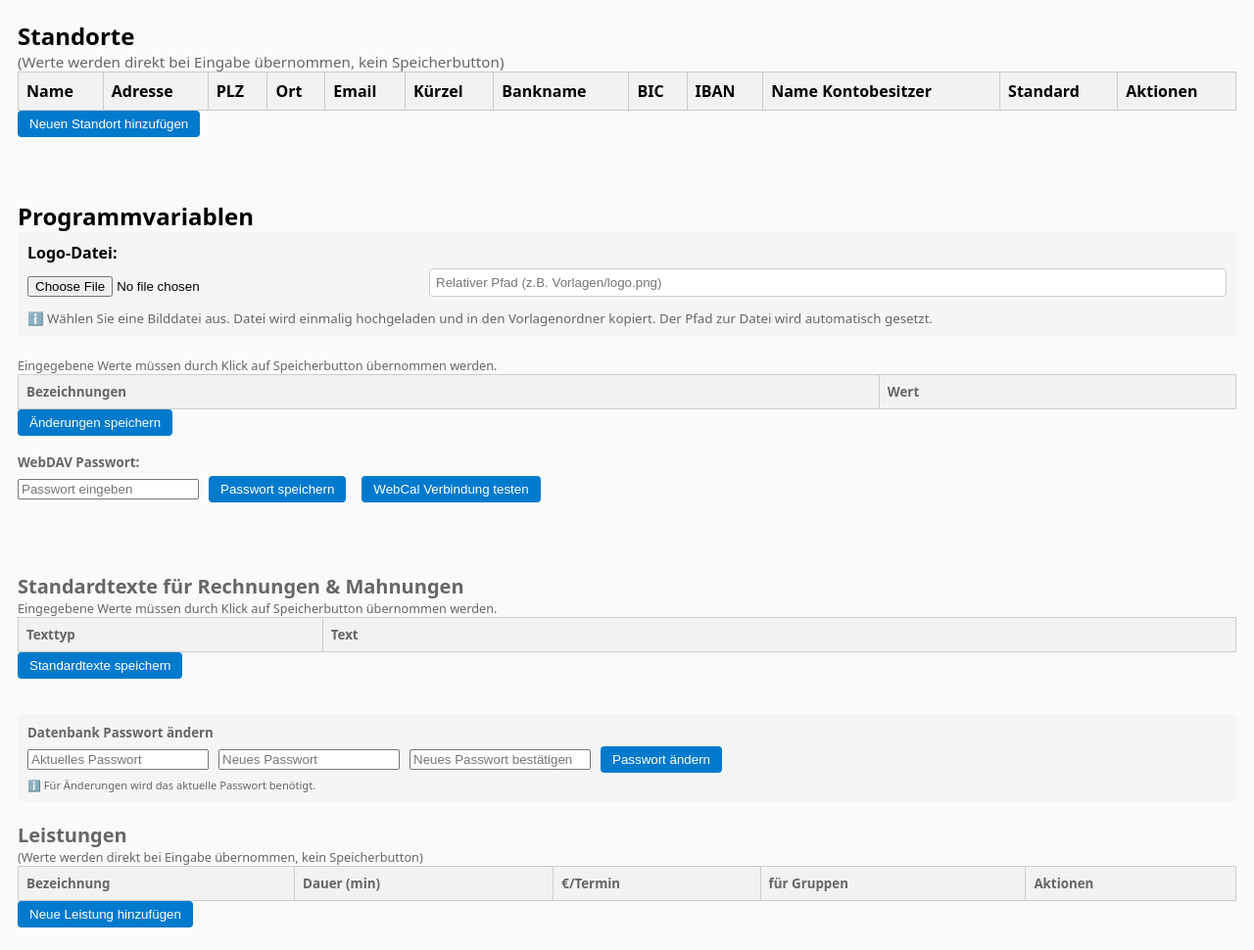
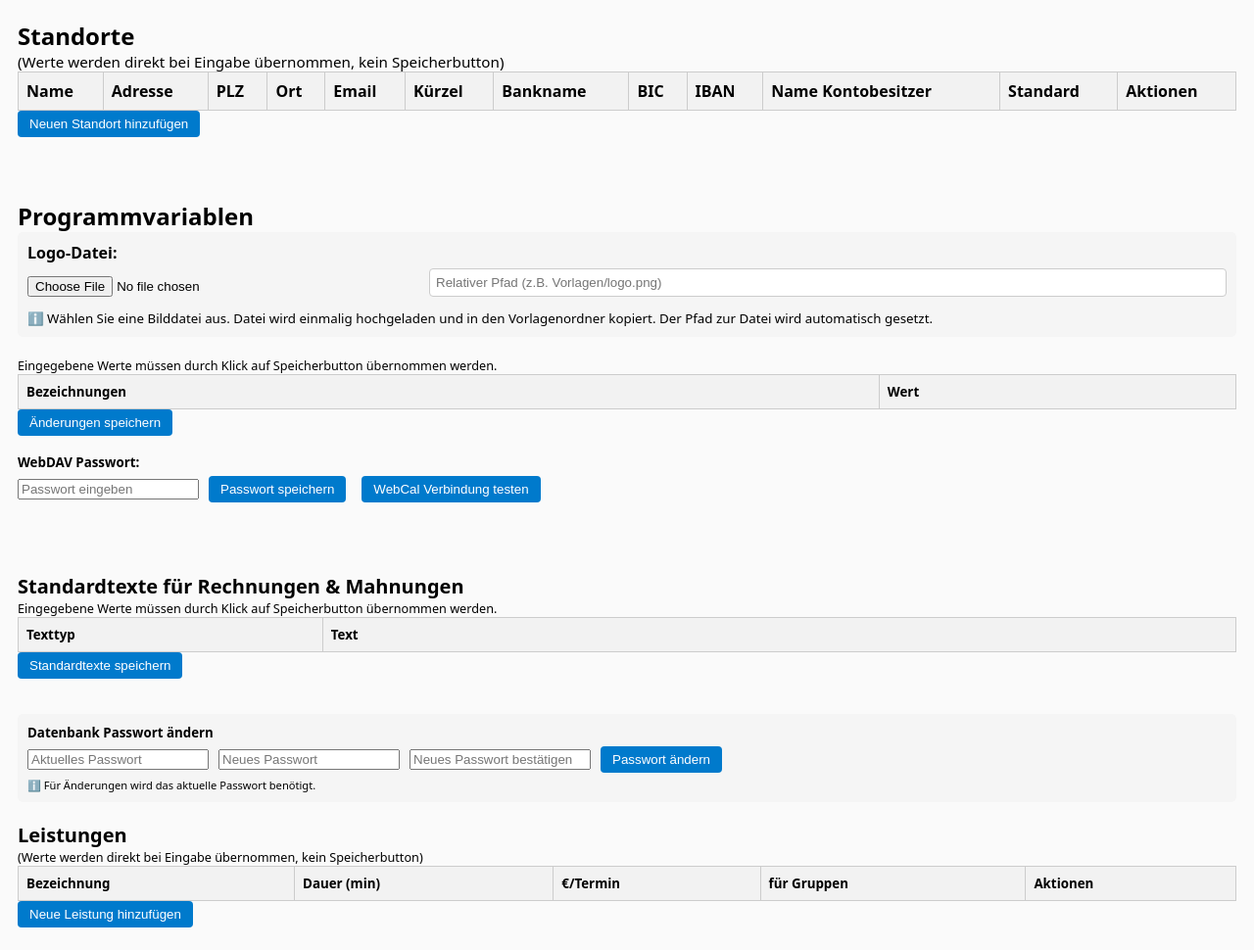
Before and after one commit to mmaukii/psyDB, a Python web app: template templates/einstellungen.html in a window 1280 px wide. Shown: the part 40-1010 px from the top of the page at 98% size. Run offline with Jinja, Linux system fonts and the light colour scheme; the template is opened without the code that fills it, so the values that code supplies are empty.

Commit message:
anpassung format Einstellungen

```diff
--- a/templates/einstellungen.html
+++ b/templates/einstellungen.html
@@ -13,13 +13,15 @@
 	.pfadCell { display: flex; gap: 8px; align-items: center; }
 	.pfadInput { flex: 1; min-width: 0; }
 	.pfadFile { flex: 0 0 auto; }
+	body { color: #000; }
+	span, small, label, h2 { color: #000 !important; }
 </style>
 </head>
 <body>
 <h2 style="margin-bottom: 0;">Standorte</h2>
 <div style="display: flex; align-items: baseline; gap: 10px;">
 
-	<span style="font-size: 0.95em; color: #666; font-weight: normal;">(Werte werden direkt bei Eingabe übernommen, kein Speicherbutton)</span>
+	<span style="font-size: 0.95em; font-weight: normal;">(Werte werden direkt bei Eingabe übernommen, kein Speicherbutton)</span>
 </div>
 
 <table id="standorteTable">
@@ -72,11 +74,11 @@
 		<input type="file" id="logoFilePicker" accept="image/*" style="flex: 1;">
 		<input type="text" id="logoFileInput" placeholder="Relativer Pfad (z.B. Vorlagen/logo.png)" style="flex: 2;" readonly>
 	</div>
-	<small style="color: #666; display: block; margin-top: 5px;">
+	<small style="display: block; margin-top: 5px;">
 		ℹ️ Wählen Sie eine Bilddatei aus. Datei wird einmalig hochgeladen und in den Vorlagenordner kopiert. Der Pfad zur Datei wird automatisch gesetzt.
 </div>
 
-<span style="font-size: 0.95em; color: #666; font-weight: normal;">Eingegebene Werte müssen durch Klick auf Speicherbutton übernommen werden.</span>
+<span style="font-size: 0.95em; font-weight: normal;">Eingegebene Werte müssen durch Klick auf Speicherbutton übernommen werden.</span>
 <table id="programmvariablenTable">
 	<thead>
 		<tr>
@@ -99,7 +101,7 @@
 </div>
 <br><br>
 <h2 style="margin-bottom: 0;">Standardtexte für Rechnungen & Mahnungen</h2>
-<span style="font-size: 0.95em; color: #666; font-weight: normal;">Eingegebene Werte müssen durch Klick auf Speicherbutton übernommen werden.</span>
+<span style="font-size: 0.95em; font-weight: normal;">Eingegebene Werte müssen durch Klick auf Speicherbutton übernommen werden.</span>
 
 <table id="standardtexteTable" style="width:100%;">
 	<colgroup>
@@ -128,7 +130,7 @@
 	   <input type="password" id="dbPassphraseNewConfirm" placeholder="Neues Passwort bestätigen">
 	   <button id="changeDbPassphraseBtn">Passwort ändern</button>
    </div>
-   <small style="color: #666; display: block; margin-top: 5px;">
+	<small style="display: block; margin-top: 5px;">
 	   ℹ️ Für Änderungen wird das aktuelle Passwort benötigt.
    </small>
 </div>
@@ -140,7 +142,7 @@
 <h2 style="margin-bottom: 0;">Leistungen</h2>
 <div style="display: flex; align-items: baseline; gap: 10px;">
 
-	<span style="font-size: 0.95em; color: #666; font-weight: normal;">(Werte werden direkt bei Eingabe übernommen, kein Speicherbutton)</span>
+	<span style="font-size: 0.95em; font-weight: normal;">(Werte werden direkt bei Eingabe übernommen, kein Speicherbutton)</span>
 </div>
 <table id="leistungenTable">
 	<thead>
```
